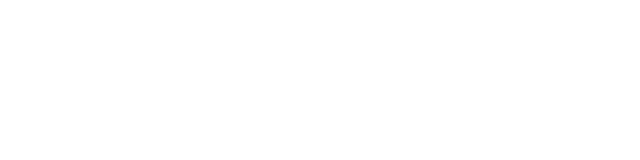
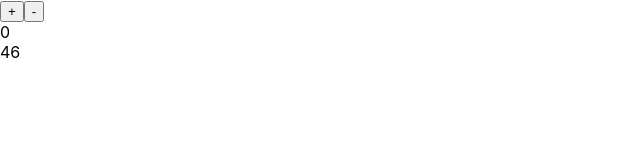
Before and after one commit to Debonchocola/Function-Repo, a React (Create React App) app in the folder function-repo/: page /switch in a window 1280 px wide. Before the commit this address had no page. Shown: the top 160 px of the page, without its empty margins (0-640 px from the left). Built offline with nearby package versions, Linux system fonts and the light colour scheme.

Commit message:
Feat:decimal count

```diff
--- a/function-repo/src/App.js
+++ b/function-repo/src/App.js
@@ -1,3 +1,4 @@
+import Switch from "components/Switch";
 import { BrowserRouter, Routes, Route } from "react-router-dom";
 
 import Check from "./components/AllCheck";
@@ -9,9 +10,10 @@ function App() {
     <div className="App">
       <BrowserRouter>
         <Routes>
-          <Route path="check" element={<Check />} />
-          <Route path="tag" element={<Tag />} />
-          <Route path="tag2" element={<Tag2 />} />
+          <Route path="/check" element={<Check />} />
+          <Route path="/tag" element={<Tag />} />
+          <Route path="/tag2" element={<Tag2 />} />
+          <Route path="/switch" element={<Switch />} />
         </Routes>
       </BrowserRouter>
     </div>
--- a/function-repo/src/components/Switch.js
+++ b/function-repo/src/components/Switch.js
@@ -1,9 +1,62 @@
+import { useState } from "react";
+
 const Switch = () => {
+  // const data = [
+  //   { id: "989", visible: true },
+
+  //   { id: "578", visible: false },
+
+  //   { id: "999", visible: true },
+
+  //   { id: "365", visible: false },
+  // ];
+
+  // const data2 = [
+  //   { id: "887", visible: true },
+
+  //   { id: "628", visible: true },
+
+  //   { id: "999", visible: true },
+
+  //   { id: "365", visible: false },
+  // ];
+
+  // const trueData = data
+  //   .filter((item) => item.visible === true)
+  //   .map((item) => item.id);
+
+  // const trueData1 = data2
+  //   .filter((item) => item.visible === true)
+  //   .map((item) => item.id);
+
+  // const totalData = trueData.concat(trueData1);
+
+  // console.log(totalData);
+  const [cnt, setCnt] = useState(0);
+
+  const Plus = () => {
+    setCnt((prev) => prev + 1);
+  };
+
+  const Minus = () => {
+    setCnt((prev) => prev - 1);
+  };
+
+  if (cnt < 0) {
+    cnt = 0;
+  } else if (cnt > 10) {
+    cnt = 10;
+  }
+
+  const num1 = 46.2525;
+  const result1 = num1.toFixed(cnt);
+
   return (
     <div>
-      <div>1</div>
-      <div>2</div>
-      <div>3</div>
+      <button onClick={Plus}>+</button>
+      <button onClick={Minus}>-</button>
+      <div>{cnt}</div>
+      <div>{result1}</div>
     </div>
   );
 };
```
